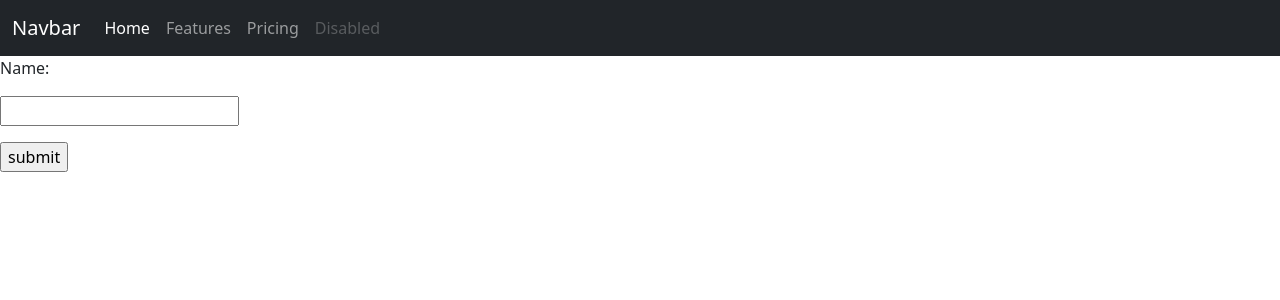
After one commit to HLuke93/Techwithtim, a Flask app: page /login in a window 1280 px wide. The commit adds this page. Shown: the top 300 px of the page. Run offline with Flask 2, Linux system fonts and the light colour scheme.

Commit message:
flask video #4

```diff
--- a/run.py
+++ b/run.py
@@ -1,11 +1,27 @@
-from flask import Flask, redirect, url_for, render_template
+from flask import Flask, redirect, url_for, render_template, request
 
 app = Flask(__name__)
 
+
 @app.route("/")
 def home():
-    return render_template("index.html", content="Testing")
+    return render_template("index.html")
 
+
+@app.route("/login", methods=["POST", "GET"])
+def login():
+    if request.method == "POST":
+        user = request.form["nm"]
+        return redirect(url_for("user", usr=user))
+    else:
+        return render_template("login.html")
+
+
+
+
+@app.route("/<usr>")
+def user(usr):
+    return f"<h1>{usr}</h1>"
 
 
 if __name__ == "__main__":
--- a/templates/base.html
+++ b/templates/base.html
@@ -21,7 +21,7 @@
                 <a class="nav-link active" aria-current="page" href="#">Home</a>
               </li>
               <li class="nav-item">
-                <a class="nav-link" href="#">Features</a>
+                <a class="nav-link" href="{{ url_for('login') }}">Features</a>
               </li>
               <li class="nav-item">
                 <a class="nav-link" href="#">Pricing</a>
--- /dev/null
+++ b/templates/login.html
@@ -0,0 +1,10 @@
+{% extends "base.html" %}
+{% block title %}Login Page{% endblock %}
+
+{% block content %}
+<form action="#", method="post">
+    <p>Name:</p>
+    <p><input type="text", name="nm" /></p>
+    <p><input type="submit", value="submit"/></p>
+</form>
+{% endblock %}
```
